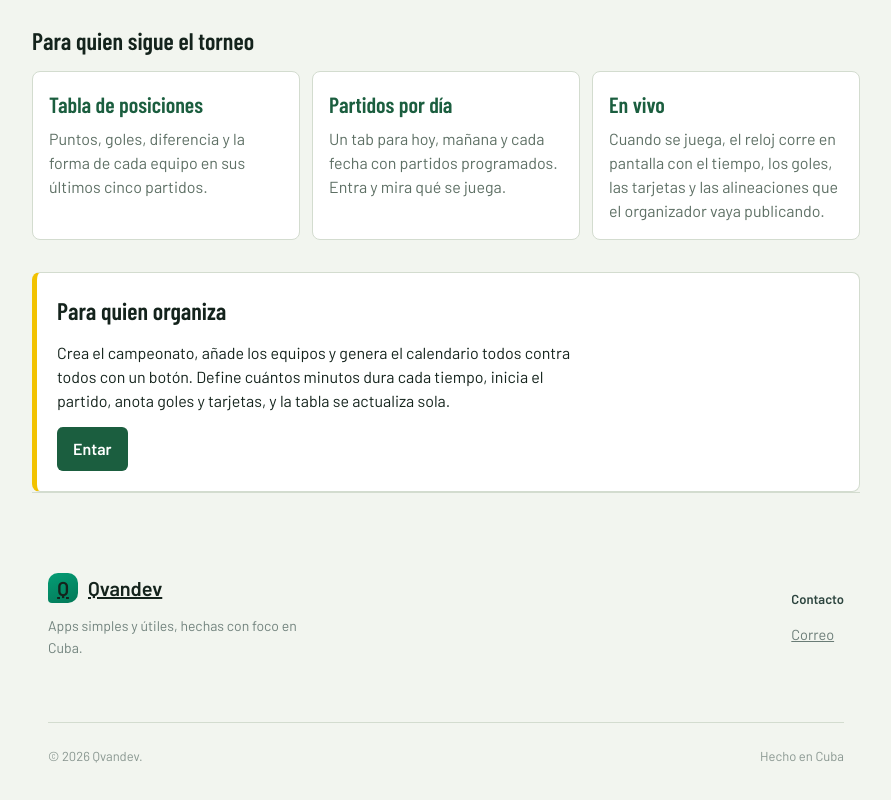
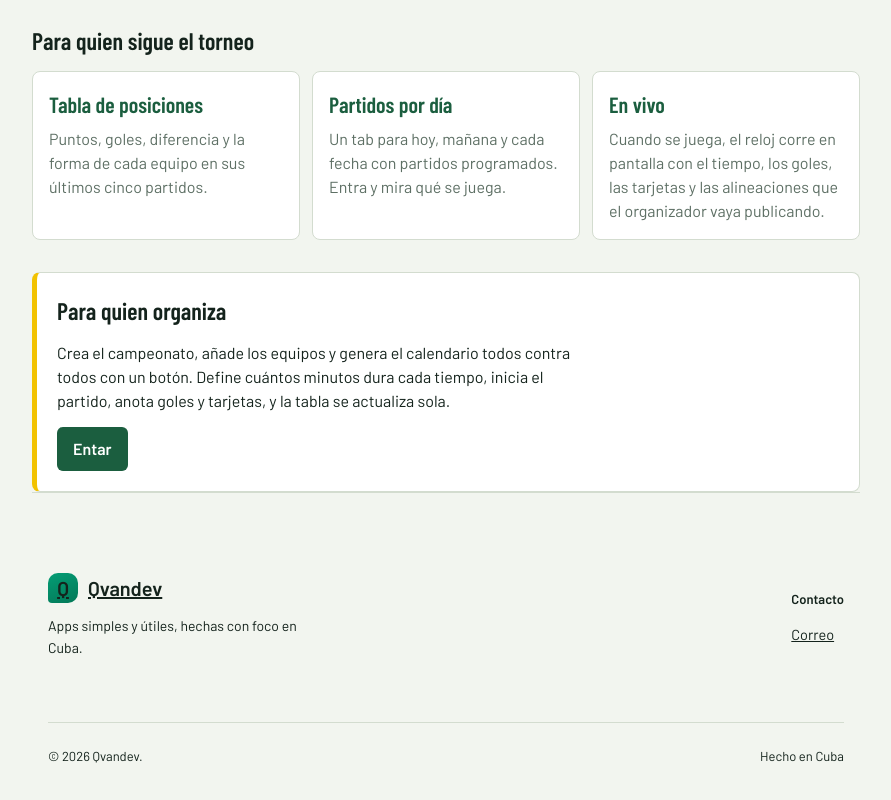
Before and after one commit to s4ndrodev/la-copa, a Next.js app: page / in a window 1280 px wide. Shown: the part 407-1207 px from the top of the page, without its empty margins (194-1085 px from the left). Built offline with nearby package versions, Linux system fonts and the light colour scheme; no server answers.

Commit message:
update globals.css

```diff
--- a/app/globals.css
+++ b/app/globals.css
@@ -5,7 +5,7 @@
   --green: #049D75;
   --green-deep: #037857;
   --ink: #14231c;
-  --ink-rgb: 10, 38, 32;
+  --ink-rgb: #037857;
   --pitch: #1b5e3f;
   --pitch-dark: #0f3d2a;
   --chalk: #f2f5ef;
```
